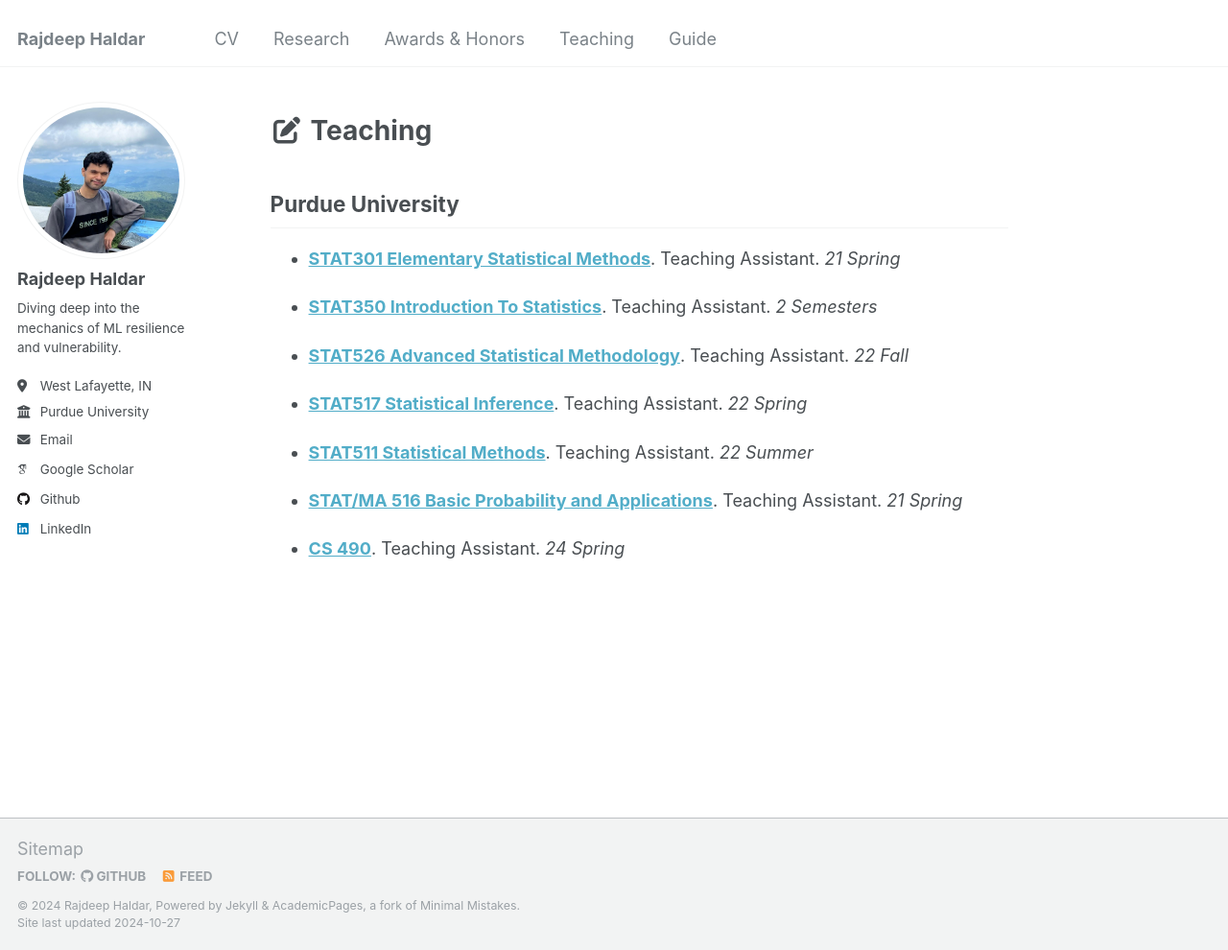
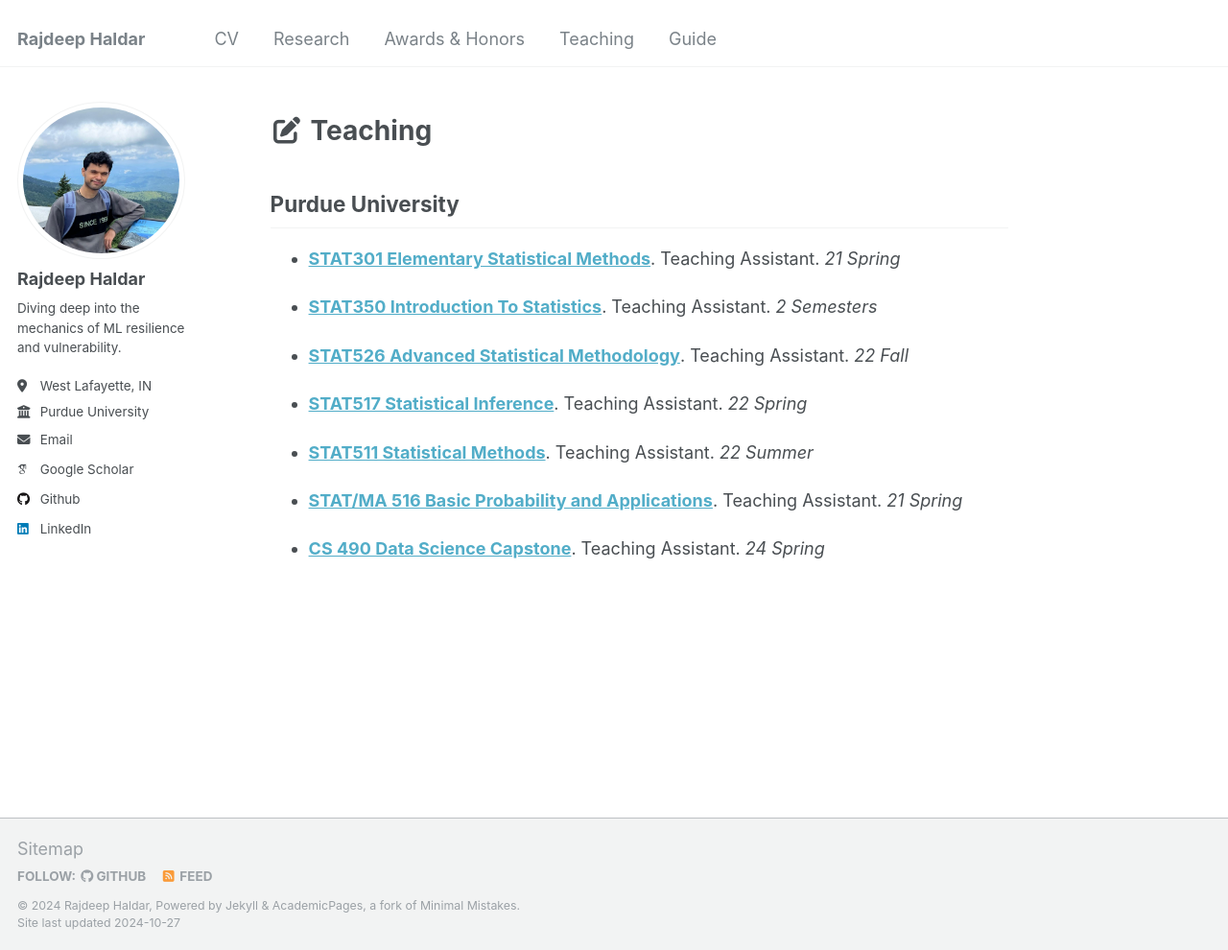
Before and after one commit to rhaldarpurdue/rhaldarpurdue.github.io, a Jekyll site: the page built from _pages/teaching.md, in a window 1280 px wide and 990 px high. Shown: the whole window at 96% size. Built offline with Jekyll 4.4.1, drawn with Linux system fonts in a browser that asks for light colours; some web fonts are replaced.

Commit message:
Update teaching.md

```diff
--- a/_pages/teaching.md
+++ b/_pages/teaching.md
@@ -19,7 +19,7 @@ author_profile: true
 
 - [**STAT/MA 516 Basic Probability and Applications**](https://selfservice.mypurdue.purdue.edu/prod/bwckctlg.p_disp_course_detail?cat_term_in=202010&subj_code_in=STAT&crse_numb_in=51600). Teaching Assistant. _21 Spring_
 
-- [**CS 490**](https://www.cs.purdue.edu/homes/jhonorio/22spring-cs49000dsc.html). Teaching Assistant. _24 Spring_
+- [**CS 490 Data Science Capstone**](https://www.cs.purdue.edu/homes/jhonorio/22spring-cs49000dsc.html). Teaching Assistant. _24 Spring_
 
 
 
```
